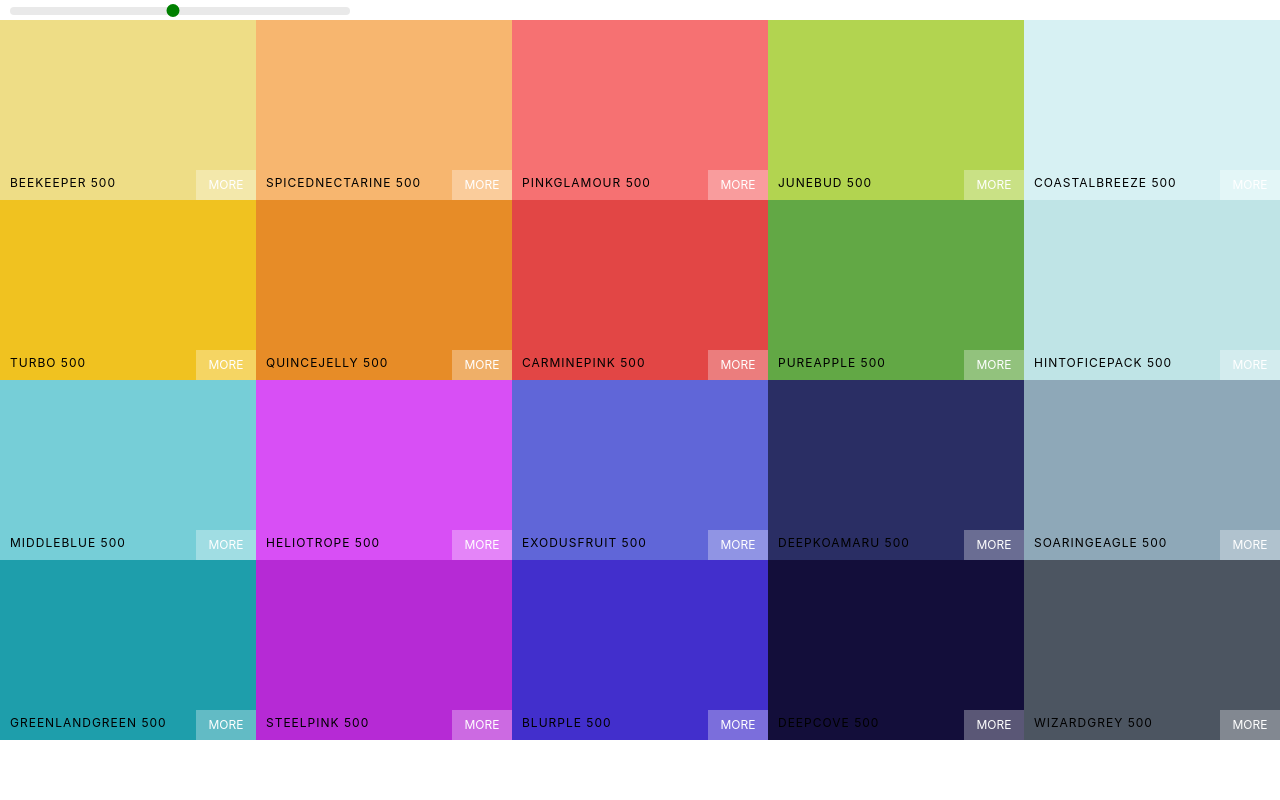
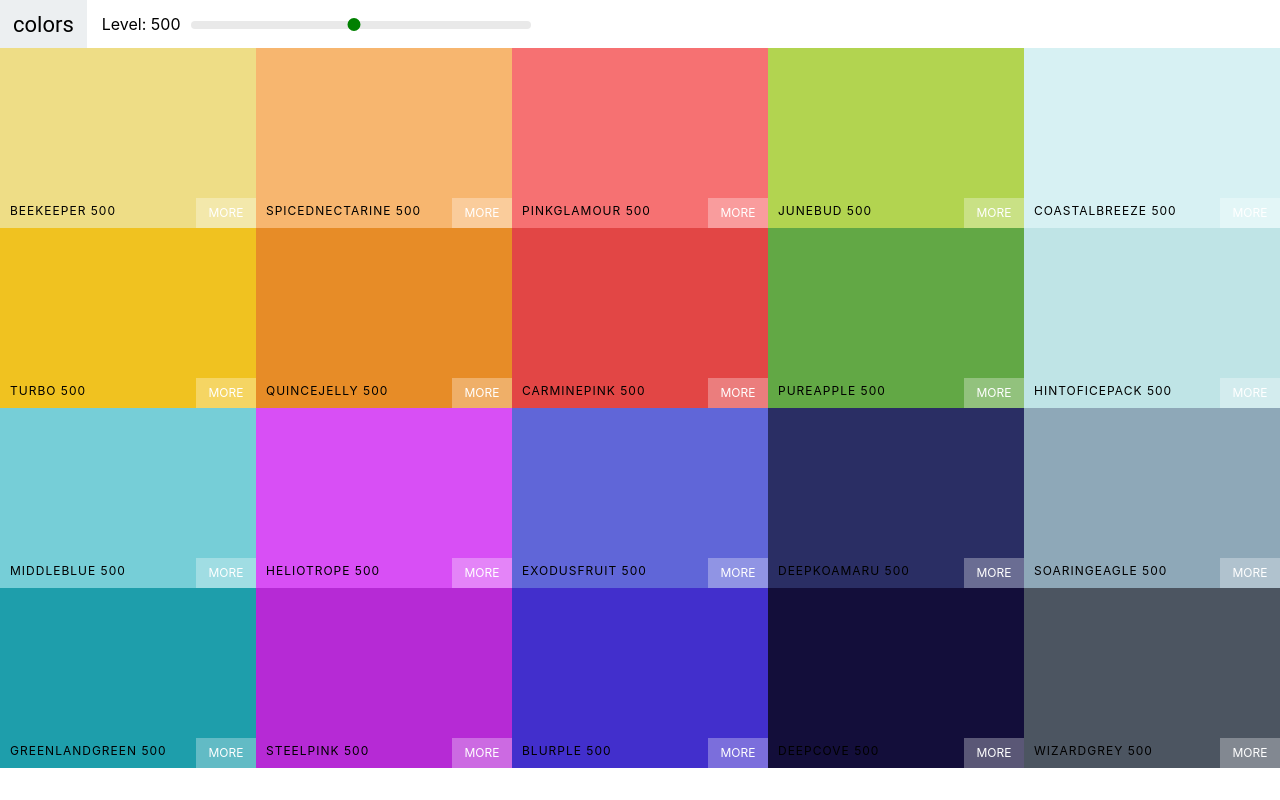
Before and after one commit to Slowcobo/colorful, a React (Create React App) app: page / in a window 1280 px wide. Built offline with nearby package versions, Linux system fonts and the light colour scheme.

Commit message:
Add Navbar

```diff
--- /dev/null
+++ b/src/Navbar.css
@@ -0,0 +1,50 @@
+.Navbar {
+  display: flex;
+  align-items: center;
+  justify-content: flex-start;
+  height: 6vh;
+}
+
+.logo {
+  margin-right: 15px;
+  padding: 0 13px;
+  font-size: 22px;
+  background-color: #eceff1;
+  font-family: Roboto;
+  height: 100%;
+  display: flex;
+  align-items: center;
+}
+
+.logo a {
+  text-decoration: none;
+  color: black;
+}
+
+.rc-slider-track {
+  background-color: transparent;
+}
+
+.rc-slider-rail {
+  height: 8px;
+}
+
+.rc-slider-handle,
+.rc-slider-handle:active,
+.rc-slider-handle:focus,
+.rc-slider-handle:hover {
+  background-color: green;
+  outline: none;
+  border: 2px solid green;
+  box-shadow: none;
+  width: 13px;
+  height: 13px;
+  margin-left: -7px;
+  margin-top: -3px;
+}
+
+.slider {
+  width: 340px;
+  margin: 0 10px;
+  display: inline-block;
+}
--- /dev/null
+++ b/src/Navbar.js
@@ -0,0 +1,31 @@
+import React, { Component } from "react";
+import Slider from "rc-slider";
+import "rc-slider/assets/index.css";
+import "./Navbar.css";
+
+class Navbar extends Component {
+  render() {
+    const { level, changeLevel } = this.props;
+    return (
+      <header className="Navbar">
+        <div className="logo">
+          <a href="#">colors</a>
+        </div>
+        <div className="slider-container">
+          <span>Level: {level}</span>
+          <div className="slider">
+            <Slider
+              defaultValue={level}
+              min={100}
+              max={900}
+              step={100}
+              onAfterChange={changeLevel}
+            />
+          </div>
+        </div>
+      </header>
+    );
+  }
+}
+
+export default Navbar;
--- a/src/Palette.css
+++ b/src/Palette.css
@@ -6,31 +6,3 @@
 .Palette-colors {
   height: 90%;
 }
-
-.rc-slider-track {
-  background-color: transparent;
-}
-
-.rc-slider-rail {
-  height: 8px;
-}
-
-.rc-slider-handle,
-.rc-slider-handle:active,
-.rc-slider-handle:focus,
-.rc-slider-handle:hover {
-  background-color: green;
-  outline: none;
-  border: 2px solid green;
-  box-shadow: none;
-  width: 13px;
-  height: 13px;
-  margin-left: -7px;
-  margin-top: -3px;
-}
-
-.slider {
-  width: 340px;
-  margin: 0 10px;
-  display: inline-block;
-}
--- a/src/Palette.js
+++ b/src/Palette.js
@@ -1,7 +1,6 @@
 import React, { Component } from "react";
 import ColorBox from "./ColorBox";
-import Slider from "rc-slider";
-import "rc-slider/assets/index.css";
+import Navbar from "./Navbar";
 import "./Palette.css";
 
 class Palette extends Component {
@@ -23,16 +22,8 @@
     ));
     return (
       <div className="Palette">
-        <div className="slider">
-          <Slider
-            defaultValue={level}
-            min={100}
-            max={900}
-            step={100}
-            onAfterChange={this.changeLevel}
-          />
-        </div>
         {/* {Navbar gotes here} */}
+        <Navbar level={this.state.level} changeLevel={this.changeLevel} />
         <div className="Palette-colors">
           {/* {Color boxes here } */}
           {colorBoxes}
```
